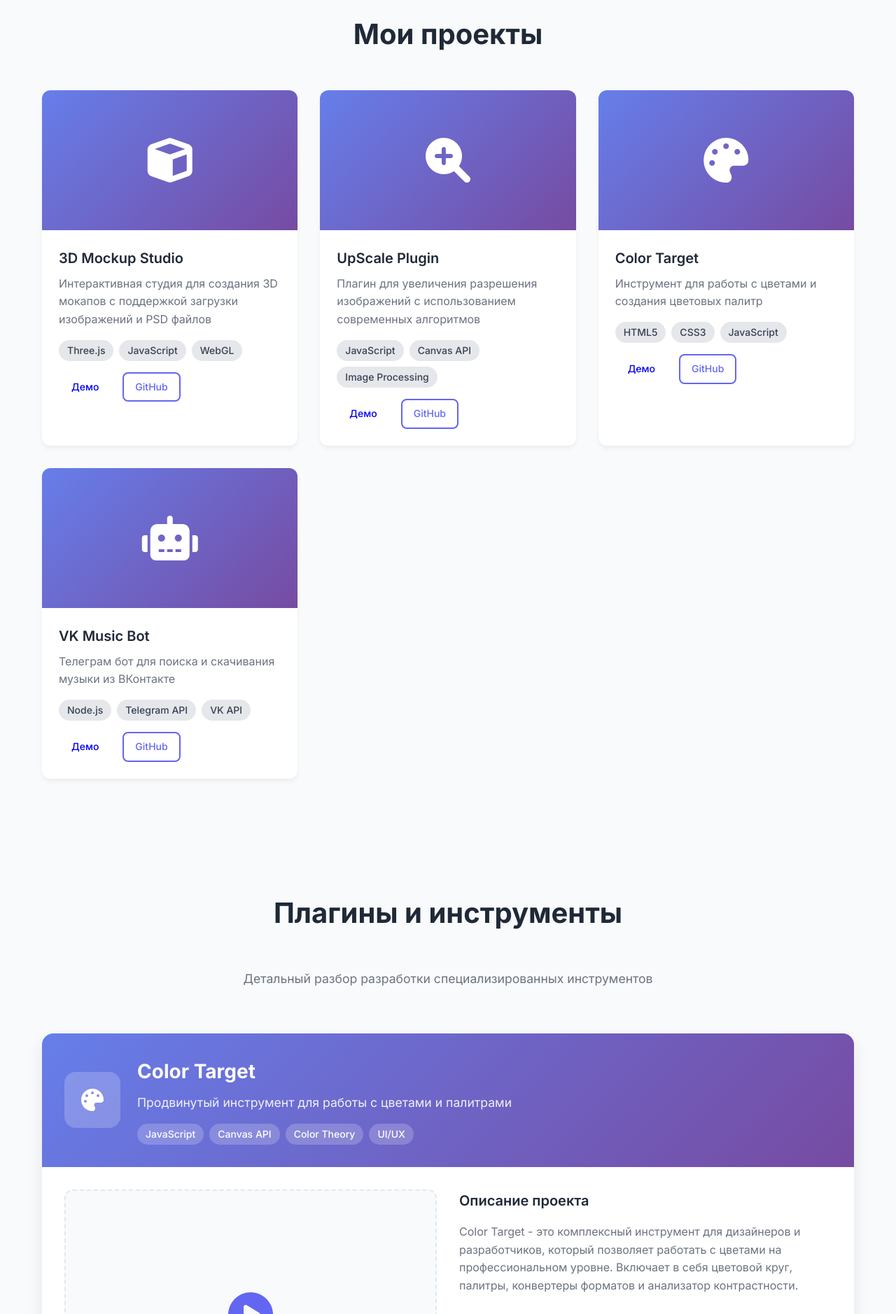
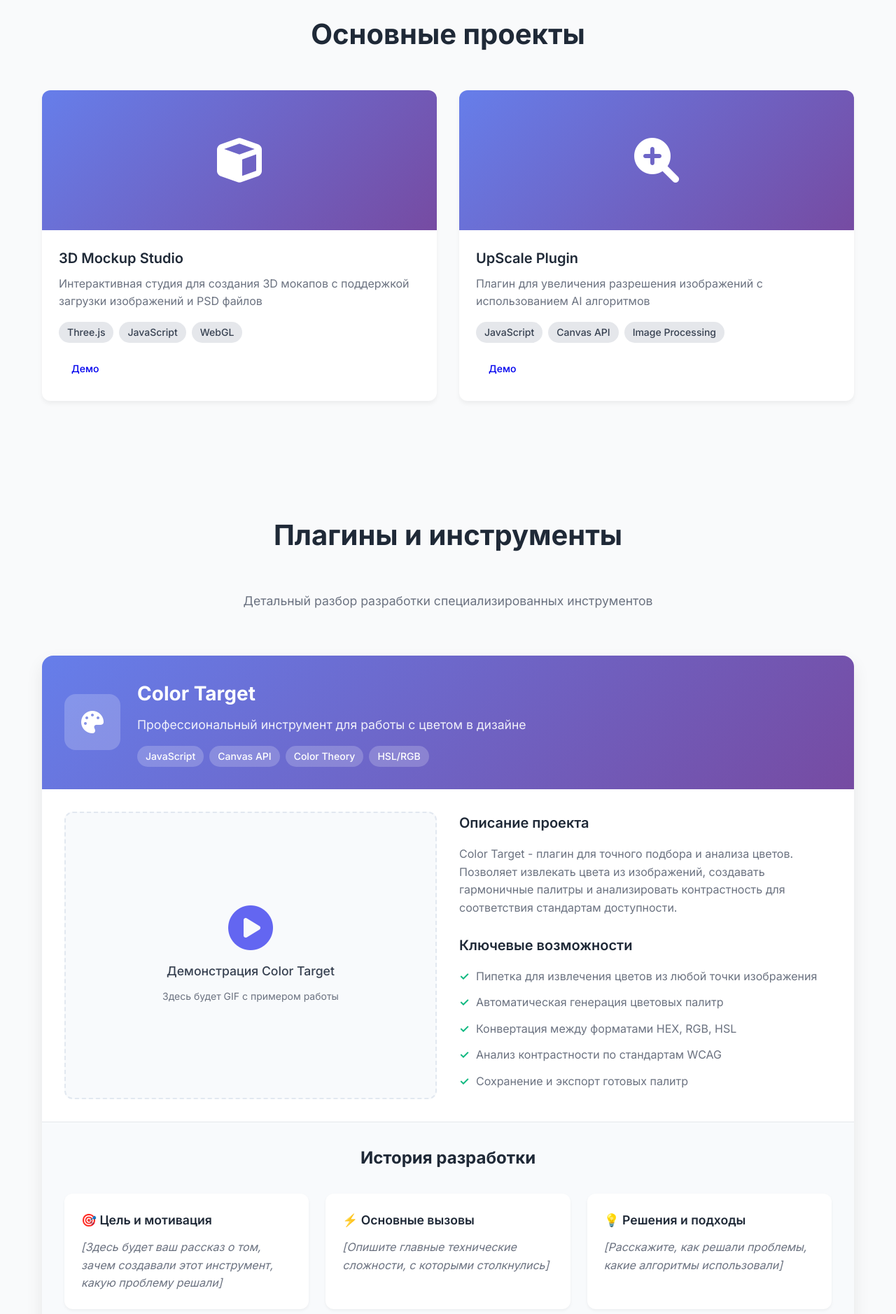
Before and after one commit to senseyko666/portfolio, a website: page index.html in a window 1280 px wide. Shown: the part 2340-4218 px from the top of the page at 70% size. Drawn offline with Linux system fonts and the light colour scheme.

Commit message:
Clean up content: remove extra projects, improve plugin descriptions, keep only demo buttons

```diff
--- a/index.html
+++ b/index.html
@@ -122,7 +122,7 @@
     <!-- Projects Section -->
     <section id="projects" class="projects">
         <div class="container">
-            <h2 class="section-title">Мои проекты</h2>
+            <h2 class="section-title">Основные проекты</h2>
             <div class="projects-grid">
                 <div class="project-card">
                     <div class="project-image">
@@ -130,8 +130,7 @@
                     </div>
                     <div class="project-content">
                         <h3>3D Mockup Studio</h3>
-                        <p>Интерактивная студия для создания 3D мокапов с поддержкой загрузки изображений и PSD файлов
-                        </p>
+                        <p>Интерактивная студия для создания 3D мокапов с поддержкой загрузки изображений и PSD файлов</p>
                         <div class="project-tech">
                             <span>Three.js</span>
                             <span>JavaScript</span>
@@ -139,7 +138,6 @@
                         </div>
                         <div class="project-links">
                             <a href="#" class="btn btn-small">Демо</a>
-                            <a href="#" class="btn btn-small btn-outline">GitHub</a>
                         </div>
                     </div>
                 </div>
@@ -150,7 +148,7 @@
                     </div>
                     <div class="project-content">
                         <h3>UpScale Plugin</h3>
-                        <p>Плагин для увеличения разрешения изображений с использованием современных алгоритмов</p>
+                        <p>Плагин для увеличения разрешения изображений с использованием AI алгоритмов</p>
                         <div class="project-tech">
                             <span>JavaScript</span>
                             <span>Canvas API</span>
@@ -158,45 +156,6 @@
                         </div>
                         <div class="project-links">
                             <a href="#" class="btn btn-small">Демо</a>
-                            <a href="#" class="btn btn-small btn-outline">GitHub</a>
-                        </div>
-                    </div>
-                </div>
-
-                <div class="project-card">
-                    <div class="project-image">
-                        <i class="fas fa-palette"></i>
-                    </div>
-                    <div class="project-content">
-                        <h3>Color Target</h3>
-                        <p>Инструмент для работы с цветами и создания цветовых палитр</p>
-                        <div class="project-tech">
-                            <span>HTML5</span>
-                            <span>CSS3</span>
-                            <span>JavaScript</span>
-                        </div>
-                        <div class="project-links">
-                            <a href="#" class="btn btn-small">Демо</a>
-                            <a href="#" class="btn btn-small btn-outline">GitHub</a>
-                        </div>
-                    </div>
-                </div>
-
-                <div class="project-card">
-                    <div class="project-image">
-                        <i class="fas fa-robot"></i>
-                    </div>
-                    <div class="project-content">
-                        <h3>VK Music Bot</h3>
-                        <p>Телеграм бот для поиска и скачивания музыки из ВКонтакте</p>
-                        <div class="project-tech">
-                            <span>Node.js</span>
-                            <span>Telegram API</span>
-                            <span>VK API</span>
-                        </div>
-                        <div class="project-links">
-                            <a href="#" class="btn btn-small">Демо</a>
-                            <a href="#" class="btn btn-small btn-outline">GitHub</a>
                         </div>
                     </div>
                 </div>
@@ -218,12 +177,12 @@
                     </div>
                     <div class="plugin-info">
                         <h3>Color Target</h3>
-                        <p class="plugin-tagline">Продвинутый инструмент для работы с цветами и палитрами</p>
+                        <p class="plugin-tagline">Профессиональный инструмент для работы с цветом в дизайне</p>
                         <div class="plugin-tech">
                             <span>JavaScript</span>
                             <span>Canvas API</span>
                             <span>Color Theory</span>
-                            <span>UI/UX</span>
+                            <span>HSL/RGB</span>
                         </div>
                     </div>
                 </div>
@@ -239,17 +198,15 @@
 
                     <div class="plugin-description">
                         <h4>Описание проекта</h4>
-                        <p>Color Target - это комплексный инструмент для дизайнеров и разработчиков, который позволяет
-                            работать с цветами на профессиональном уровне. Включает в себя цветовой круг, палитры,
-                            конвертеры форматов и анализатор контрастности.</p>
+                        <p>Color Target - плагин для точного подбора и анализа цветов. Позволяет извлекать цвета из изображений, создавать гармоничные палитры и анализировать контрастность для соответствия стандартам доступности.</p>
 
                         <h4>Ключевые возможности</h4>
                         <ul>
-                            <li>Интерактивный цветовой круг с HSL/HSV моделями</li>
-                            <li>Генерация гармоничных палитр (комплементарные, триадные, аналогичные)</li>
-                            <li>Конвертация между форматами (HEX, RGB, HSL, CMYK)</li>
-                            <li>Анализ контрастности по WCAG стандартам</li>
-                            <li>Экспорт палитр в различных форматах</li>
+                            <li>Пипетка для извлечения цветов из любой точки изображения</li>
+                            <li>Автоматическая генерация цветовых палитр</li>
+                            <li>Конвертация между форматами HEX, RGB, HSL</li>
+                            <li>Анализ контрастности по стандартам WCAG</li>
+                            <li>Сохранение и экспорт готовых палитр</li>
                         </ul>
                     </div>
                 </div>
@@ -281,9 +238,7 @@
                 </div>
 
                 <div class="plugin-links">
-                    <a href="#" class="btn btn-primary">Попробовать</a>
-                    <a href="#" class="btn btn-outline">Исходный код</a>
-                    <a href="#" class="btn btn-outline">Документация</a>
+                    <a href="#" class="btn btn-primary">Попробовать демо</a>
                 </div>
             </div>
 
@@ -294,12 +249,12 @@
                         <i class="fas fa-sync-alt"></i>
                     </div>
                     <div class="plugin-info">
-                        <h3>Image Rotation</h3>
-                        <p class="plugin-tagline">Высокопроизводительный инструмент для поворота изображений</p>
+                        <h3>Image Rotation Studio</h3>
+                        <p class="plugin-tagline">Точный поворот изображений с сохранением качества</p>
                         <div class="plugin-tech">
                             <span>JavaScript</span>
                             <span>Canvas API</span>
-                            <span>WebGL</span>
+                            <span>Matrix Transform</span>
                             <span>Image Processing</span>
                         </div>
                     </div>
@@ -316,17 +271,15 @@
 
                     <div class="plugin-description">
                         <h4>Описание проекта</h4>
-                        <p>Image Rotation - это оптимизированный плагин для поворота изображений с сохранением качества.
-                            Поддерживает различные алгоритмы интерполяции и работает с большими изображениями без потери
-                            производительности.</p>
+                        <p>Image Rotation Studio - плагин для точного поворота изображений на любой угол. Использует математические преобразования матриц для сохранения максимального качества изображения при повороте.</p>
 
                         <h4>Ключевые возможности</h4>
                         <ul>
-                            <li>Поворот на произвольный угол с высокой точностью</li>
-                            <li>Множественные алгоритмы интерполяции (билинейная, бикубическая)</li>
-                            <li>Пакетная обработка изображений</li>
-                            <li>Предпросмотр в реальном времени</li>
-                            <li>Оптимизация для больших файлов</li>
+                            <li>Поворот на точный угол с помощью слайдера или ввода значения</li>
+                            <li>Предпросмотр результата в реальном времени</li>
+                            <li>Автоматическое масштабирование для сохранения пропорций</li>
+                            <li>Сохранение повернутого изображения в высоком качестве</li>
+                            <li>Поддержка различных форматов изображений</li>
                         </ul>
                     </div>
                 </div>
@@ -358,9 +311,7 @@
                 </div>
 
                 <div class="plugin-links">
-                    <a href="#" class="btn btn-primary">Попробовать</a>
-                    <a href="#" class="btn btn-outline">Исходный код</a>
-                    <a href="#" class="btn btn-outline">Документация</a>
+                    <a href="#" class="btn btn-primary">Попробовать демо</a>
                 </div>
             </div>
         </div>
```
